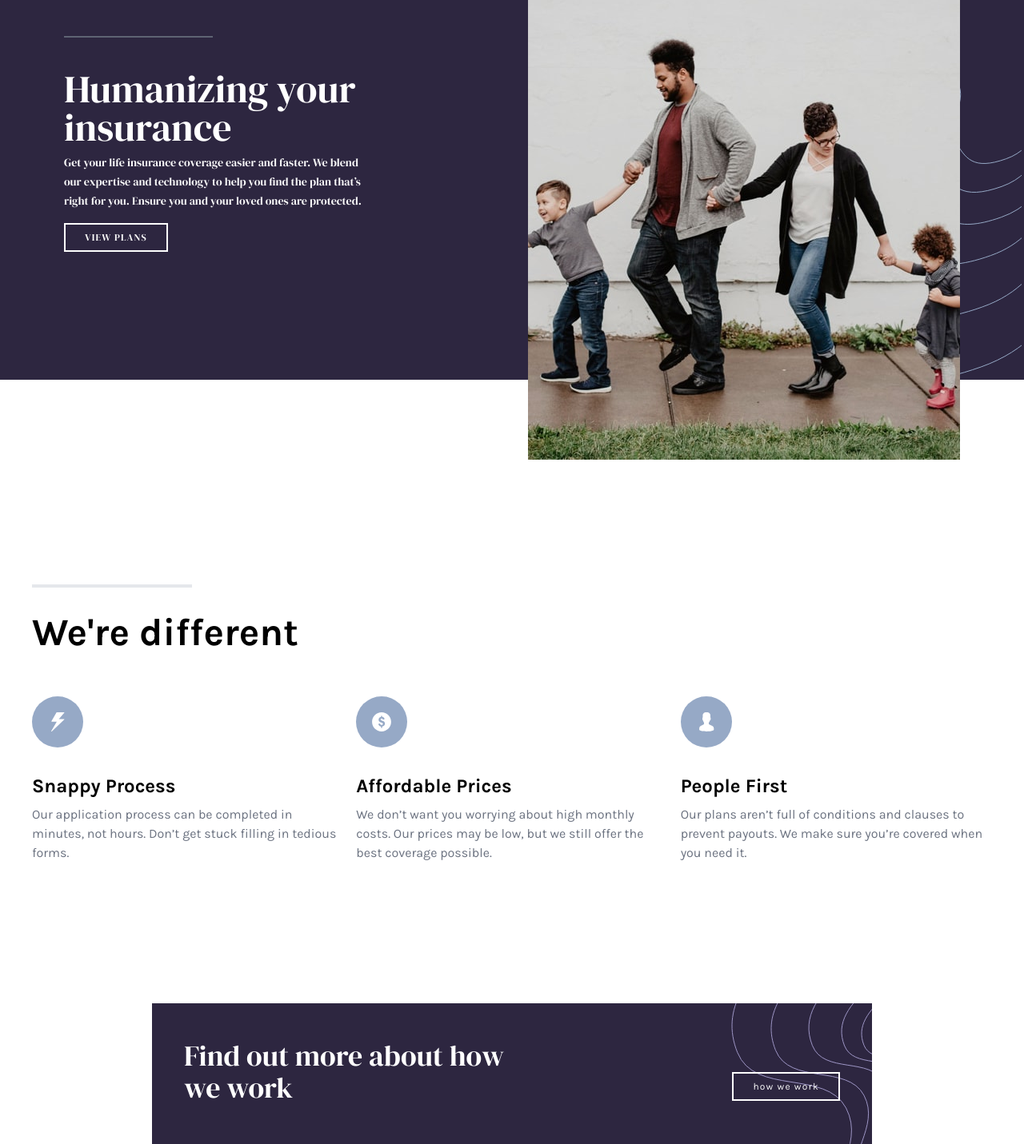
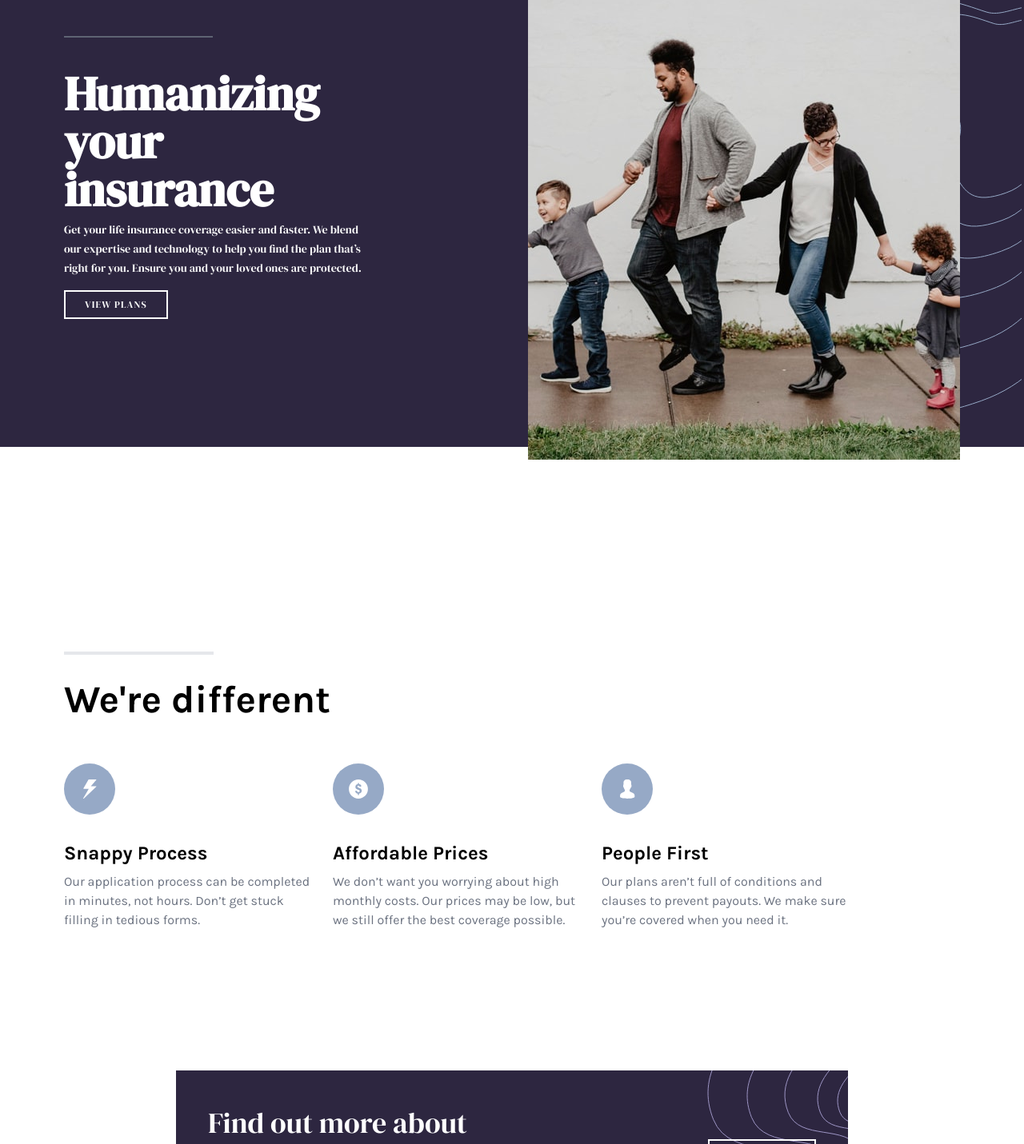
Before and after one commit to Medido1/Insure-landing-page, a React (Vite) app: page / in a window 1280 px wide. Shown: the part 179-1610 px from the top of the page at 80% size. Built offline with nearby package versions, Linux system fonts and the light colour scheme.

Commit message:
Fix more styling issues

```diff
--- a/src/components/Benfit.jsx
+++ b/src/components/Benfit.jsx
@@ -1,6 +1,6 @@
 function Benefit({data}) {
   return (
-    <div className="flex flex-col items-center mb-4
+    <div className="flex flex-col items-center mb-4 max-w-80
       sm:w-1/2
       lg:items-start lg:text-left
     ">
--- a/src/components/HeaderIntro.jsx
+++ b/src/components/HeaderIntro.jsx
@@ -10,7 +10,7 @@ function HeaderIntro({isMobile}) {
       {!isMobile &&
         <div className='border w-1/6 border border-gray-500 opacity-80 mb-10'></div>
       }
-      <h1 className="text-5xl text-white mb-2 lg:w-1/3">
+      <h1 className="text-5xl text-white mb-2 font-bold sm:text-6xl lg:w-1/3">
         Humanizing your insurance
       </h1>
       <p className="text-VeryLightGray text-sm font-thin leading-6 lg:w-1/3">
--- a/src/components/Main.jsx
+++ b/src/components/Main.jsx
@@ -8,12 +8,14 @@ function Main() {
 
   return (
     <main
-      className="py-8 px-4 flex flex-col items-center font-Karla
+      className="py-8 px-8 flex flex-col items-center font-Karla
       bg-workMobile bg-no-repeat workMobile
-      lg:mt-40 lg:items-start lg:px-10
+      lg:mt-40 lg:items-start lg:px-20
     ">
       <div className="border-2 border-gray w-1/2 mt-16 lg:w-1/6"></div>
-      <h2 className="text-4xl mt-8 font-bold mb-14 lg:text-5xl">We're different</h2>
+      <h2 className="text-4xl mt-8 font-bold mb-14 sm:text-5xl lg:text-5xl">
+        We're different
+      </h2>
       <div className="flex flex-col gap-4 items-center text-center
         lg:flex-row
       ">
```
